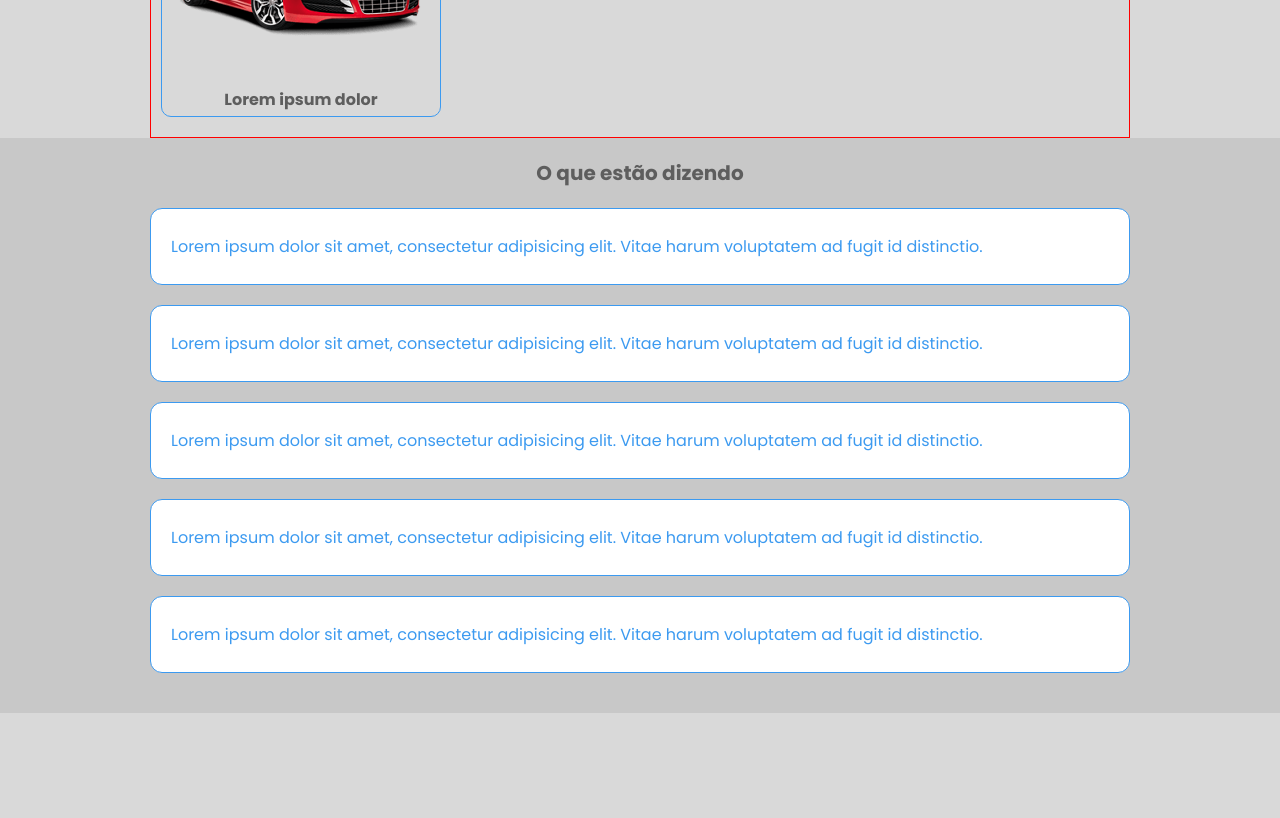
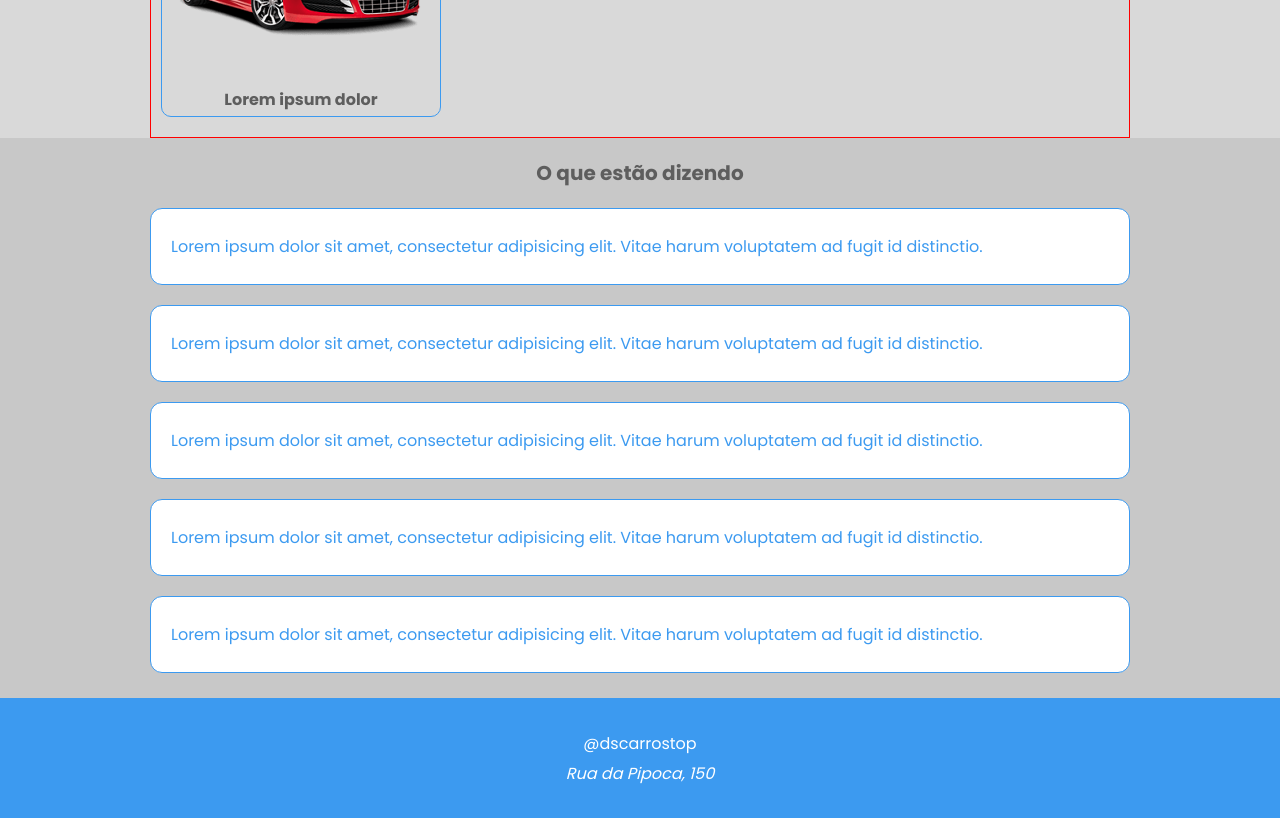
Before and after one commit to gabyferrari/desafio1-reactjs, a React app: page / in a window 1280 px wide. Shown: the part 500-1318 px from the top of the page. Before the commit the page ends 1213 px from the top, so only its background shows below. Built offline with nearby package versions, Linux system fonts and the light colour scheme; the HTML template or start-up script is replaced by a standard one.

Commit message:
Footer components

```diff
--- a/src/components/Comments/styles.css
+++ b/src/components/Comments/styles.css
@@ -1,5 +1,5 @@
 #comments-section {
-    padding: 20px 15px;
+    padding: 20px 15px 5px 15px;
     background-color: var(--dsct-color-bg-tertiary);
 }
 
--- /dev/null
+++ b/src/components/Footer/index.tsx
@@ -0,0 +1,11 @@
+import "./styles.css";
+
+export default function Footer() {
+
+    return (
+        <div className="dsct-container footer-content">
+            <a href="#">@dscarrostop</a>
+            <address>Rua da Pipoca, 150</address>
+        </div>
+    );
+}
--- /dev/null
+++ b/src/components/Footer/styles.css
@@ -0,0 +1,23 @@
+footer {
+    height: 120px;
+    background-color: var(--dsct-color-bg-primary);
+    color: var(--dsct-color-font-primary);
+    display: flex;
+    align-items: center;
+}
+
+.footer-content {
+    display: flex;
+    flex-direction: column;
+    justify-content: center;
+    align-items: center;
+}
+
+.footer-content a {
+    font-size: 16px;
+    margin-bottom: 5px;
+}
+
+.footer-content address {
+    font-size: 16px;
+}
--- a/src/routes/MainPage/index.tsx
+++ b/src/routes/MainPage/index.tsx
@@ -1,6 +1,7 @@
 import Header from "../../components/Header";
 import CarCard from "../../components/CarCard";
 import Comments from "../../components/Comments";
+import Footer from "../../components/Footer";
 
 export default function App() {
 
@@ -14,6 +15,9 @@ export default function App() {
         <section id="comments-section">
           <Comments />
         </section>
+        <footer>
+          <Footer />
+        </footer>
       </main>
     </>
   );
```
